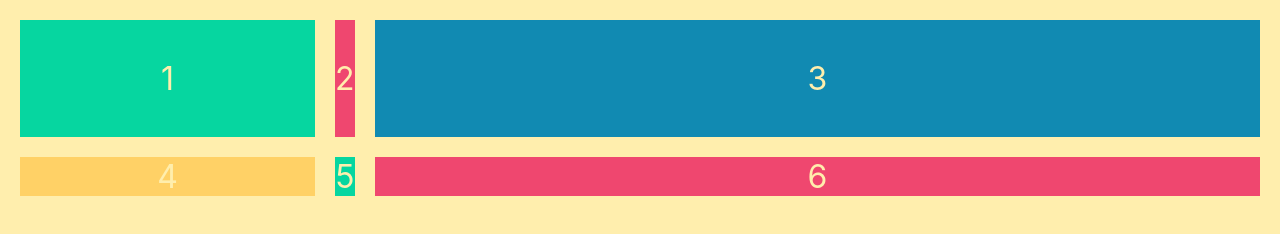
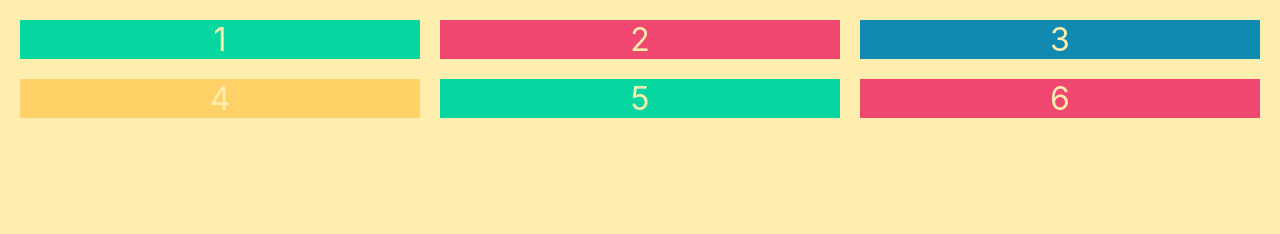
Before and after one commit to atifkarim/css-grid-example, a plain HTML site: page index.html in a window 1280 px wide. Drawn offline with Linux system fonts and the light colour scheme.

Commit message:
Repeat column size

```diff
--- a/index.html
+++ b/index.html
@@ -8,8 +8,7 @@
     <style>
         .container{
             display: grid;
-            /* row / column */
-            grid-template: 3fr 1fr / 1fr auto 3fr;
+            grid-template-columns: repeat(3,1fr);
             grid-gap: 20px;
         }
     </style>
```
